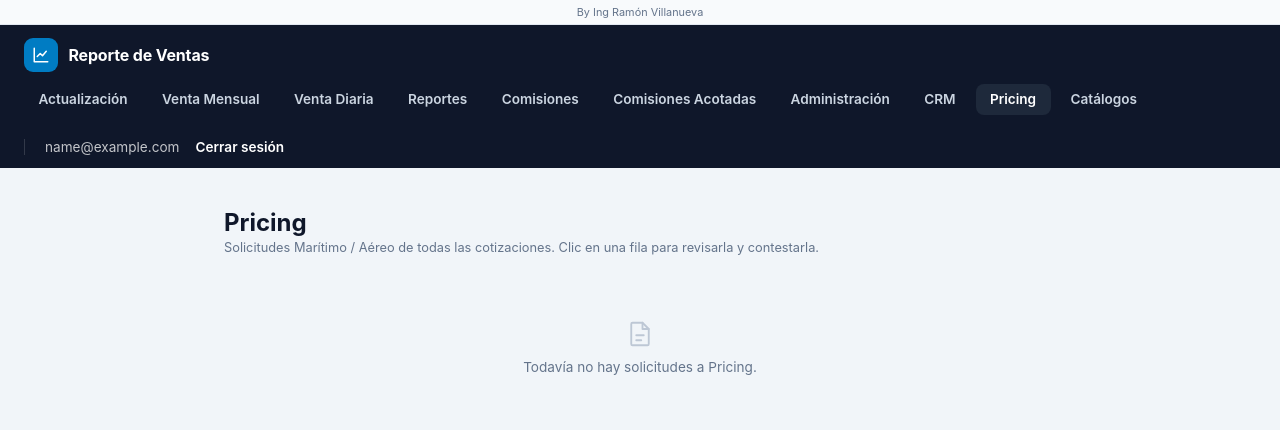
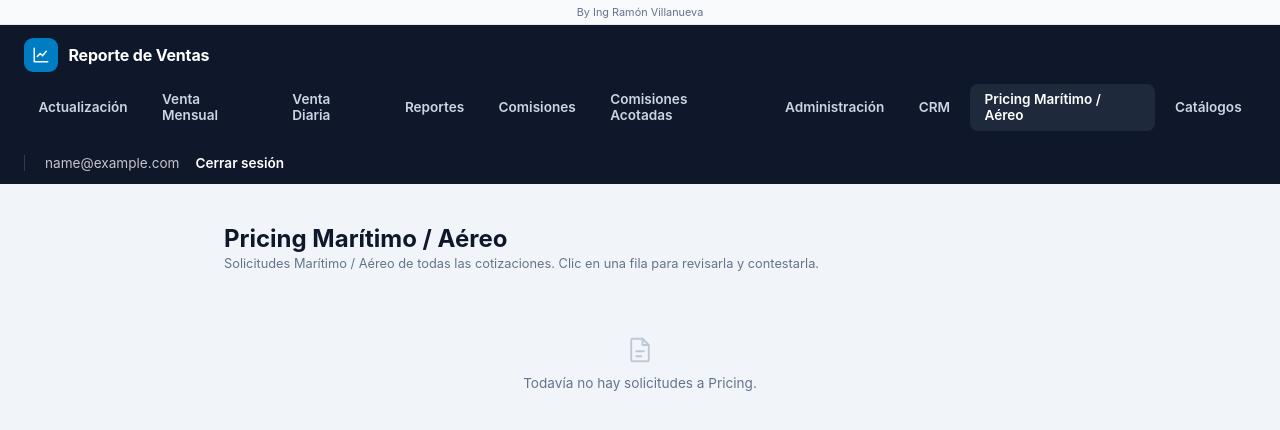
Before and after one commit to Ramonchiky47/reporte-vendedores-cargolink, a Flask app: page /pricing in a window 1280 px wide. Shown: the top 430 px of the page. Run offline with Flask 3, Linux system fonts and the light colour scheme; the visitor is signed in with stand-in values (Sample User, id 1); data that the repository does not hold is empty; some libraries are stand-ins or nearby versions.

Commit message:
Renombra Pricing a Pricing Marítimo / Aéreo en menú y encabezados
Co-Authored-By: Claude Sonnet 5 <noreply@anthropic.com>

```diff
--- a/templates/base.html
+++ b/templates/base.html
@@ -109,7 +109,7 @@
         <span class="brand-icon">
           <svg viewBox="0 0 24 24" fill="none" stroke="#fff" stroke-width="2" stroke-linecap="round" stroke-linejoin="round"><path d="M3 3v18h18"/><path d="M7 14l4-4 3 3 5-6"/></svg>
         </span>
-        <h1>{{ 'Pricing' if request.args.get('panel') == 'pricing' else 'Reporte de Ventas' }}</h1>
+        <h1>{{ 'Pricing Marítimo / Aéreo' if request.args.get('panel') == 'pricing' else 'Reporte de Ventas' }}</h1>
       </div>
       {% set panel = request.args.get('panel') %}
       {% set panel_ventas = panel == 'ventas' %}
@@ -126,7 +126,7 @@
           {% if session.get('es_admin') and (panel_admin or not panel_scoped) %}<a href="{{ url_for('comisiones_acotadas', panel='admin' if panel_admin else none) }}" class="{{ 'active' if active == 'comisiones_acotadas' else '' }}">Comisiones Acotadas</a>{% endif %}
           {% if session.get('es_admin') and (panel_admin or not panel_scoped) %}<a href="{{ url_for('administracion_antiguedad_saldos', panel='admin' if panel_admin else none) }}" class="{{ 'active' if active == 'administracion_antiguedad_saldos' else '' }}">Administración</a>{% endif %}
           {% if puede_ver_crm and not panel_scoped %}<a href="{{ url_for('crm') }}" class="{{ 'active' if active == 'crm' else '' }}">CRM</a>{% endif %}
-          {% if puede_pricing and (panel_pricing or not panel_scoped) %}<a href="{{ url_for('pricing', panel='pricing' if panel_pricing else none) }}" class="{{ 'active' if active == 'pricing' else '' }}">Pricing</a>{% endif %}
+          {% if puede_pricing and (panel_pricing or not panel_scoped) %}<a href="{{ url_for('pricing', panel='pricing' if panel_pricing else none) }}" class="{{ 'active' if active == 'pricing' else '' }}">Pricing Marítimo / Aéreo</a>{% endif %}
           {% if panel_pricing %}<a href="https://seguimiento-importaciones.vercel.app/reporte-pricing" target="_blank" rel="noopener noreferrer">Reportes</a>{% endif %}
           {% if puede_ver_catalogos and not panel_scoped %}<a href="{{ url_for('catalogos') }}" class="{{ 'active' if active == 'catalogos' else '' }}">Catálogos</a>{% endif %}
         </div>
--- a/templates/pricing.html
+++ b/templates/pricing.html
@@ -30,7 +30,7 @@
 </style>
 {% endblock %}
 {% block content %}
-    <h2 style="margin: 0 0 .2rem;">Pricing</h2>
+    <h2 style="margin: 0 0 .2rem;">Pricing Marítimo / Aéreo</h2>
     <p class="hint" style="margin: 0 0 1.5rem;">Solicitudes Marítimo / Aéreo de todas las cotizaciones. Clic en una fila para revisarla y contestarla.</p>
 
     {% if filas %}
```
